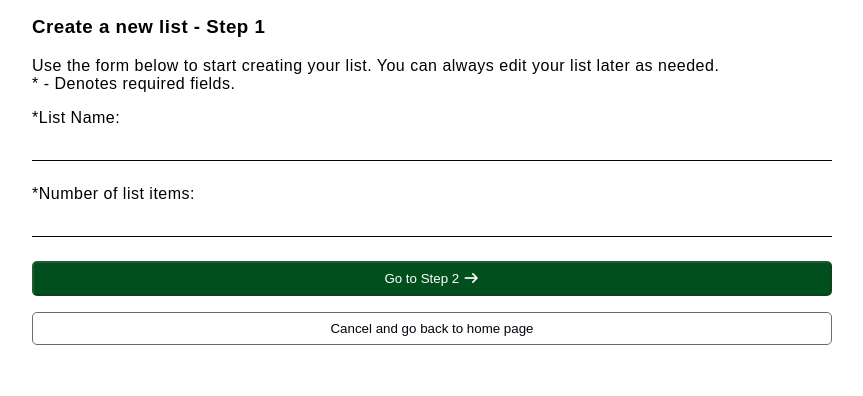
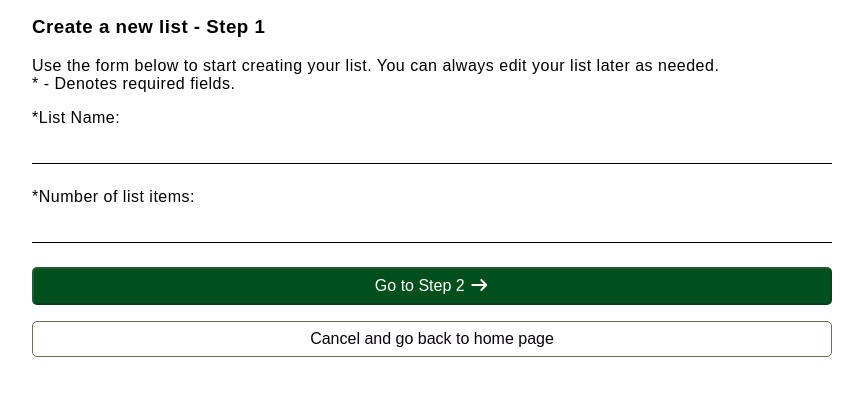
Before and after one commit to CoderAJ7470/LISTR, a Next.js app: page /create-list/step-1 in a window 1280 px wide. Shown: the top 396 px of the page, without its empty margins (208-1071 px from the left). Built offline with nearby package versions, Linux system fonts and the light colour scheme.

Commit message:
Got step 1 of create list form working to generate user-fillable list items
Created a Context for persisting number of fillable list items in Step 2

```diff
--- /dev/null
+++ b/app/context/CreateListFormContext.tsx
@@ -0,0 +1,43 @@
+'use client';
+
+import { createContext, useContext, useState, type ReactNode } from 'react';
+
+interface CreateListFormContext {
+  listName: string;
+  setListName: (name: string) => void;
+  numberOfItems: number;
+  setNumberOfItems: (num: number) => void;
+}
+
+const CreateListFormContext = createContext<CreateListFormContext | undefined>(
+  undefined,
+);
+
+export const useCreateListForm = () => {
+  const context = useContext(CreateListFormContext);
+
+  if (!context) {
+    throw new Error(
+      'useCreateListForm must be used within the CreateListFormProvider',
+    );
+  }
+
+  return context;
+};
+
+interface ProviderProps {
+  children: ReactNode;
+}
+
+export const CreateListFormProvider = ({ children }: ProviderProps) => {
+  const [listName, setListName] = useState('');
+  const [numberOfItems, setNumberOfItems] = useState(0);
+
+  return (
+    <CreateListFormContext.Provider
+      value={{ listName, setListName, numberOfItems, setNumberOfItems }}
+    >
+      {children}
+    </CreateListFormContext.Provider>
+  );
+};
--- a/app/create-list/step-1/page.tsx
+++ b/app/create-list/step-1/page.tsx
@@ -1,28 +1,28 @@
 'use client';
-
 import { useState } from 'react';
 import { useRouter } from 'next/navigation';
+import { useCreateListForm } from '../../context/CreateListFormContext';
 import '../../../src/styles/createList.scss';
 
-const CreateList = () => {
+const CreateListStep1 = () => {
   const router = useRouter();
 
-  const [listName, setListName] = useState('');
-  const [numberOfItems, setNumberOfItems] = useState('');
+  // Grabbing the context setters so we can send in the number of items converted to number (from a string type)
+  const { setListName, setNumberOfItems } = useCreateListForm();
 
-  const isValid = listName.trim() !== '' && Number(numberOfItems) > 0;
+  // Local state for inputs
+  const [listNameInput, setListNameInput] = useState('');
+  const [numberOfItemsInput, setNumberOfItemsInput] = useState('');
 
-  const handleListNameOnChange = (e: React.ChangeEvent<HTMLInputElement>) => {
-    setListName(e.target.value);
-  };
-
-  const handleNumOfItemsOnChange = (e: React.ChangeEvent<HTMLInputElement>) => {
-    setNumberOfItems(e.target.value);
-  };
+  const isValid = listNameInput.trim() !== '' && Number(numberOfItemsInput) > 0;
 
   const handleStep2 = (e: React.FormEvent<HTMLFormElement>) => {
     e.preventDefault();
     if (!isValid) return;
+
+    // Update Context with proper types
+    setListName(listNameInput);
+    setNumberOfItems(Number(numberOfItemsInput)); // number passed to Context
 
     router.push('/create-list/step-2');
   };
@@ -46,20 +46,20 @@ const CreateList = () => {
         <input
           id='listName'
           type='text'
-          name='listName'
-          value={listName}
-          onChange={handleListNameOnChange}
+          className='form-inputs'
+          value={listNameInput}
+          onChange={(e) => setListNameInput(e.target.value)}
         />
 
         <label htmlFor='numberOfItems'>*Number of list items:</label>
         <input
+          id='numberOfItems'
           type='text'
-          id='numberOfItems'
+          className='form-inputs'
           inputMode='numeric'
           pattern='[0-9]*'
-          name='numberOfItems'
-          value={numberOfItems}
-          onChange={handleNumOfItemsOnChange}
+          value={numberOfItemsInput}
+          onChange={(e) => setNumberOfItemsInput(e.target.value)}
         />
 
         <button
@@ -67,7 +67,8 @@ const CreateList = () => {
           type='submit'
           disabled={!isValid}
         >
-          Go to Step 2 <i className='fa-solid fa-arrow-right'></i>
+          Go to Step 2{' '}
+          <i className='fa-solid fa-arrow-right' aria-disabled={!isValid}></i>
         </button>
 
         <button className='cancel-button' type='button' onClick={handleCancel}>
@@ -78,4 +79,4 @@ const CreateList = () => {
   );
 };
 
-export default CreateList;
+export default CreateListStep1;
--- a/app/layout.tsx
+++ b/app/layout.tsx
@@ -1,7 +1,9 @@
 // /app/layout.tsx
+import type { ReactNode } from 'react';
+import { CreateListFormProvider } from './context/CreateListFormContext';
+
 import '../src/styles/main.scss';
 import '../src/styles/wrapper.scss';
-import type { ReactNode } from 'react';
 
 import '@fortawesome/fontawesome-free/css/all.min.css';
 
@@ -13,9 +15,11 @@ export const metadata = {
 export default function RootLayout({ children }: { children: ReactNode }) {
   return (
     <html lang='en'>
-      <body>
-        <div className='wrapper'>{children}</div>
-      </body>
+      <CreateListFormProvider>
+        <body>
+          <div className='wrapper'>{children}</div>
+        </body>
+      </CreateListFormProvider>
     </html>
   );
 }
--- a/src/styles/createList.scss
+++ b/src/styles/createList.scss
@@ -8,12 +8,6 @@
 
   & label {
     margin-bottom: 1rem;
-  }
-
-  & input {
-    margin-bottom: 1.5rem;
-    border: none;
-    border-bottom: 1px solid var(--off-black);
   }
 
   & button {
@@ -36,3 +30,9 @@
     color: var(--white);
   }
 }
+
+.create-list-item {
+  & .form-inputs {
+    width: 100%;
+  }
+}
--- a/src/styles/main.scss
+++ b/src/styles/main.scss
@@ -14,12 +14,25 @@
   --button-padding: 0.2rem;
 }
 
+*,
+*::before,
+*::after {
+  box-sizing: border-box;
+}
+
 body {
   font-family: 'Overpass', sans-serif;
-  box-sizing: border-box;
   margin: 0;
   padding: 0;
   letter-spacing: 0.5px;
+  font-size: 1rem;
+}
+
+input,
+button,
+textarea,
+select {
+  font: inherit;
 }
 
 .hyperlinks {
@@ -29,3 +42,9 @@ body {
 button {
   padding: 0.5rem;
 }
+
+.form-inputs {
+  margin-bottom: 1.5rem;
+  border: none;
+  border-bottom: 1px solid var(--off-black);
+}
```
Also changed, not shown: app/create-list/step-2/page.tsx (+38 -2 lines).
